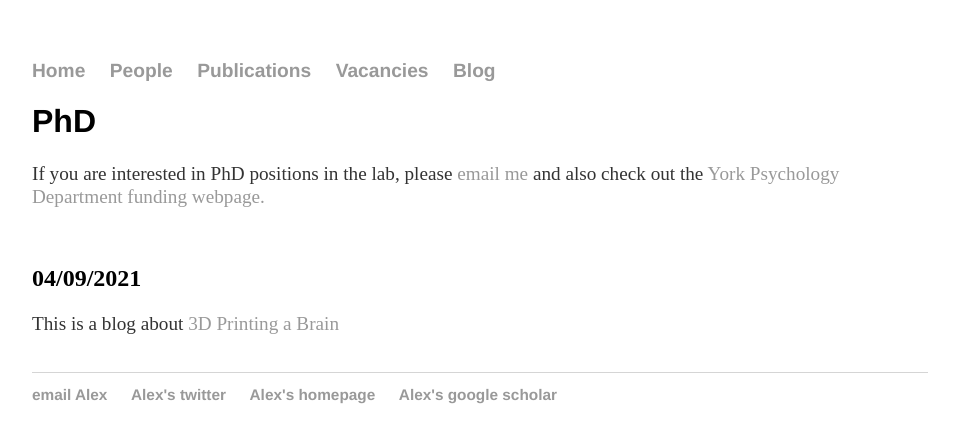
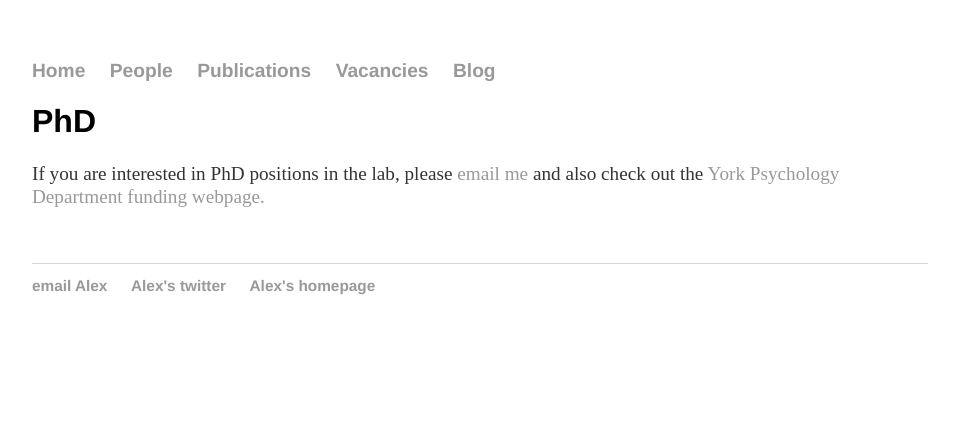
Before and after one commit to cognition-mental-health/cognition-mental-health.github.io, a Jekyll site: the page built from vacancies/index.html, in a window 1280 px wide. Shown: the top 443 px of the page, without its empty margins (160-1119 px from the left). Built offline with Jekyll 4.4.1, drawn with Linux system fonts in a browser that asks for light colours.

Commit message:
some tidying

```diff
--- a/_layouts/default.html
+++ b/_layouts/default.html
@@ -25,7 +25,7 @@
 	        	<li><a href="mailto:alex.pike@york.ac.uk">email Alex</a></li>
 				<li><a href="https://twitter.com/Alexandra_Pike">Alex's twitter</a></li>
 	        	<li><a href="https://www.york.ac.uk/psychology/staff/academicstaff/pike,-alex/">Alex's homepage</a></li>
-				<li><a href="https://scholar.google.co.uk/citations?user=XQ8kkegAAAAJ&hl=en">Alex's google scholar</a></li>				</ul>
+                </ul>
 			</footer>
 		</body>
 	</html>
--- a/people/index.html
+++ b/people/index.html
@@ -14,6 +14,8 @@ title: People
 		My DPhil supervisors were <a href="https://www.psych.ox.ac.uk/team/phil-cowen">Professor Philip Cowen</a> and
 		<a href="https://www.psych.ox.ac.uk/team/rebecca-park">Professor Rebecca Park</a>. </p>
 	<p>I have previously completed an MSc in Neuroscience and a BA in Psychology and Philosophy.</p>
+    <p>Please see my <li><a href="https://scholar.google.co.uk/citations?user=XQ8kkegAAAAJ&hl=en">Alex's google scholar page </a></li> for an up-to-date list of my publications.</ul>
+
 <br/>
 <br/>
 <br/>
--- a/vacancies/index.html
+++ b/vacancies/index.html
@@ -5,8 +5,5 @@ title: Vacancies
 <div class="blurb">
 	<h1>PhD</h1>
   <p>If you are interested in PhD positions in the lab, please <a href="mailto:alex.pike@york.ac.uk">email me</a> and also check out the <a href="https://www.york.ac.uk/psychology/prospective/postgraduate/research/funding/#:~:text=We%20regularly%20receive%20funding%20for,maintenance%20grant%20for%20living%20expenses.">York Psychology Department funding webpage.</a> </p><br/>
-
-  <h2>04/09/2021</h2>
-  <p>This is a blog about <a href="/blog/printabrain">3D Printing a Brain</a></p>
-<br>
+	<br>
 </div><!-- /.blurb -->
```
